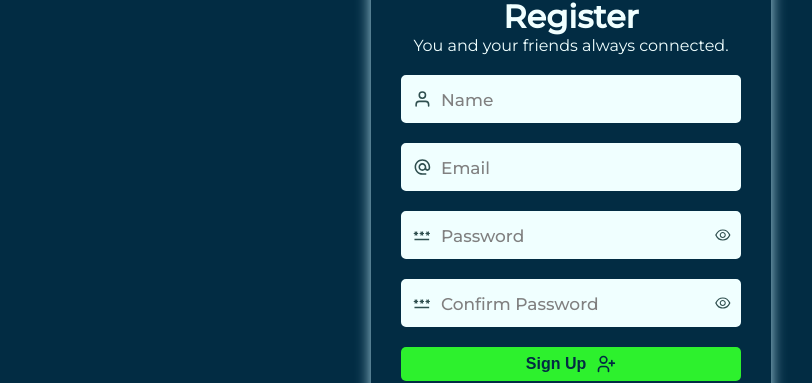
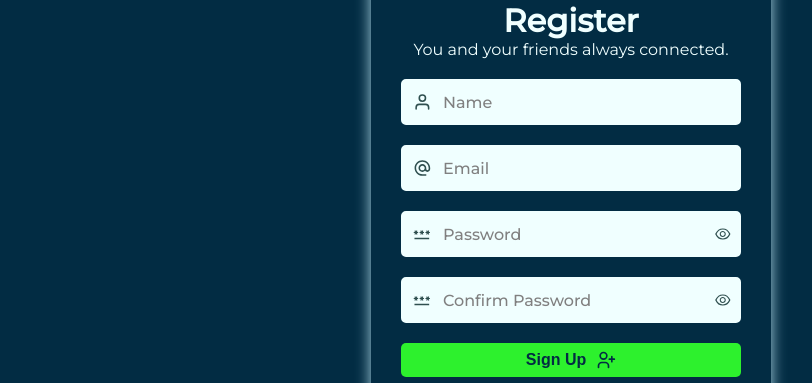
Before and after one commit to dev-robin3012/Speech, a Next.js app: page /signUp in a window 1280 px wide. Shown: the part 201-584 px from the top of the page, without its empty margins (69-881 px from the left). Built offline with nearby package versions, Linux system fonts and the light colour scheme; a web font is replaced by a local one.

Commit message:
input box done

```diff
--- a/components/Input.jsx
+++ b/components/Input.jsx
@@ -1,24 +1,21 @@
-import React, { useState } from 'react';
+import React, { useRef, useState } from 'react';
 import { AiOutlineEye, AiOutlineEyeInvisible } from 'react-icons/ai';
 import styles from './input.module.scss';
 
 const Input = ({ label, name, placeholder, type, prefix, ...rest }) => {
   const [showPassword, setShowPassword] = useState(false);
-  const [value, setValue] = useState('');
+  const inputRef = useRef();
 
   return (
-    <div className={styles.input_container}>
     <div className={styles.input_group}>
       {prefix && prefix}
-
       <input
+        ref={inputRef}
         type={showPassword ? 'text' : type}
         placeholder={placeholder}
         name={name}
-          onChange={(e) => setValue(e.target.value)}
         {...rest}
       />
-
       {type === 'password' &&
         (!showPassword ? (
           <AiOutlineEye
@@ -31,9 +28,7 @@ const Input = ({ label, name, placeholder, type, prefix, ...rest }) => {
             onClick={() => setShowPassword(false)}
           />
         ))}
-      </div>
-
-      <label htmlFor={name} className={styles.label_in}>
+      <label htmlFor={name} onClick={(e) => inputRef.current.focus()}>
         {label}
       </label>
     </div>
--- a/components/input.module.scss
+++ b/components/input.module.scss
@@ -1,18 +1,14 @@
 @import '../styles/variables.scss';
-
-.input_container {
-  position: relative;
 
 .input_group {
   display: flex;
   align-items: center;
   background: azure;
-    border: 1px solid azure;
   border-radius: 5px;
-    overflow: hidden;
   padding: 5px 7px 5px 10px;
-    transition: all 0.5s ease;
   border: 2px solid azure;
+  position: relative;
+  transition: border 0.5s ease;
 
   svg {
     font-size: 20px;
@@ -23,14 +19,16 @@
     padding: 7px 10px;
     width: 100%;
     border: none;
-      font-size: 17px;
+    font-size: 16px;
     font-weight: 550;
     outline: none;
     background: azure;
 
     &::placeholder {
+      font-size: 15px;
       color: azure;
-        transition: color ease 0.3s;
+      font-weight: 550;
+      transition: all ease 0.3s;
     }
   }
 
@@ -38,39 +36,36 @@
   .showPassword {
     cursor: pointer;
   }
-  }
 
-  .label_in {
+  label {
     position: absolute;
+    left: 40px;
+    transform: translateY(0);
+    font-size: 16px;
+    font-weight: 550;
     color: gray;
-    left: 40px;
-    top: 15px;
-    font-size: 17px;
-    font-weight: 550;
     cursor: text;
     transition: transform 300ms;
   }
 
-  &:focus-within {
-    .label_in {
+  &:focus-within,
+  input:not(:placeholder-shown) ~ {
+    border: 2px solid $primary-color;
+
+    label {
       transition: transform 300ms, background 500ms ease-in;
-      transform: translateY(-105%) scale(0.7);
+      transform: translateY(-94%) scale(0.7);
+      transform-origin: left;
       background: $bg-color;
-      padding: 2px 20px;
+      padding: 2px 15px;
       border-radius: 20px;
       border: 1px solid $primary-color;
       color: azure;
-      left: 20px;
+      left: 30px;
     }
 
-    .input_group {
-      border: 2px solid $primary-color;
-      input {
-        &::placeholder {
-          color: rgb(136, 167, 167);
-          font-weight: 550;
+    input::placeholder {
+      color: #aab3bd;
     }
   }
 }
-  }
-}
```
Lines whose indentation alone changed are shown as unchanged.
